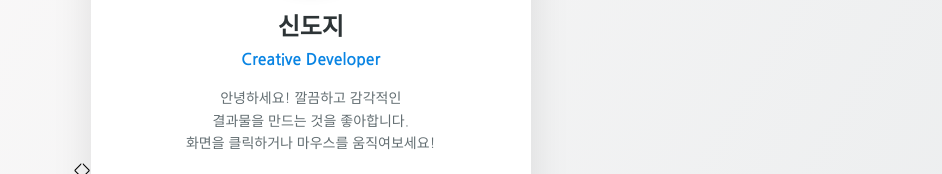
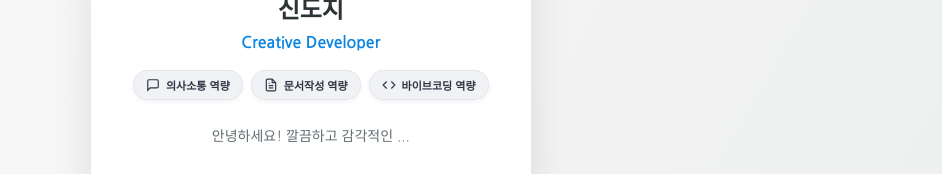
Before and after one commit to hogod1917-lab/vscode, a plain HTML site: page index.html in a window 1280 px wide. Shown: the part 230-404 px from the top of the page, without its empty margins (338-1280 px from the left). Drawn offline with Linux system fonts and the light colour scheme.

Commit message:
역량 카드 추가

```diff
--- a/index.html
+++ b/index.html
@@ -16,7 +16,24 @@
 
         <h1>신도지</h1>
         <div class="job-title">Creative Developer</div>
+        <div class="skills-container">
+    <div class="skill-badge">
+        <svg viewBox="0 0 24 24" fill="none" stroke="currentColor" stroke-width="2"><path d="M21 15a2 2 0 0 1-2 2H7l-4 4V5a2 2 0 0 1 2-2h14a2 2 0 0 1 2 2z"></path></svg>
+        <span>의사소통 역량</span>
+    </div>
+    <div class="skill-badge">
+        <svg viewBox="0 0 24 24" fill="none" stroke="currentColor" stroke-width="2"><path d="M14 2H6a2 2 0 0 0-2 2v16a2 2 0 0 0 2 2h12a2 2 0 0 0 2-2V8z"></path><polyline points="14 2 14 8 20 8"></polyline><line x1="16" y1="13" x2="8" y2="13"></line><line x1="16" y1="17" x2="8" y2="17"></line><polyline points="10 9 9 9 8 9"></polyline></svg>
+        <span>문서작성 역량</span>
+    </div>
+    <div class="skill-badge">
+        <svg viewBox="0 0 24 24" fill="none" stroke="currentColor" stroke-width="2"><polyline points="16 18 22 12 16 6"></polyline><polyline points="8 6 2 12 8 18"></polyline></svg>
+        <span>바이브코딩 역량</span>
+    </div>
+</div>
 
+<p class="bio">
+    안녕하세요! 깔끔하고 감각적인 ...
+</p>
         <p class="bio">
             안녕하세요! 깔끔하고 감각적인 <br>
             결과물을 만드는 것을 좋아합니다. <br>
--- a/style.css
+++ b/style.css
@@ -115,3 +115,39 @@ h1 { font-size: 24px; color: var(--primary-color); margin: 10px 0; }
     height: 100%;
     object-fit: cover;    /* 이미지 비율 유지 */
 }
+/* style.css에 추가 */
+.skills-container {
+    display: flex;
+    justify-content: center;
+    gap: 8px;
+    margin-bottom: 25px;
+    flex-wrap: wrap; /* 화면이 좁아지면 자동으로 줄바꿈 */
+}
+
+.skill-badge {
+    background: #f1f2f6;
+    padding: 6px 12px;
+    border-radius: 20px;
+    display: flex;
+    align-items: center;
+    gap: 6px;
+    font-size: 11px;
+    font-weight: bold;
+    color: #2f3542;
+    box-shadow: 0 2px 5px rgba(0,0,0,0.05);
+    transition: all 0.3s ease;
+    border: 1px solid rgba(0,0,0,0.05);
+}
+
+/* 마우스 호버 시 포인트 컬러 변경 */
+.skill-badge:hover {
+    background: var(--accent-color);
+    color: white;
+    transform: translateY(-3px);
+}
+
+.skill-badge svg {
+    width: 14px;
+    height: 14px;
+    stroke: currentColor; /* 텍스트 색상을 따라감 */
+}
```
